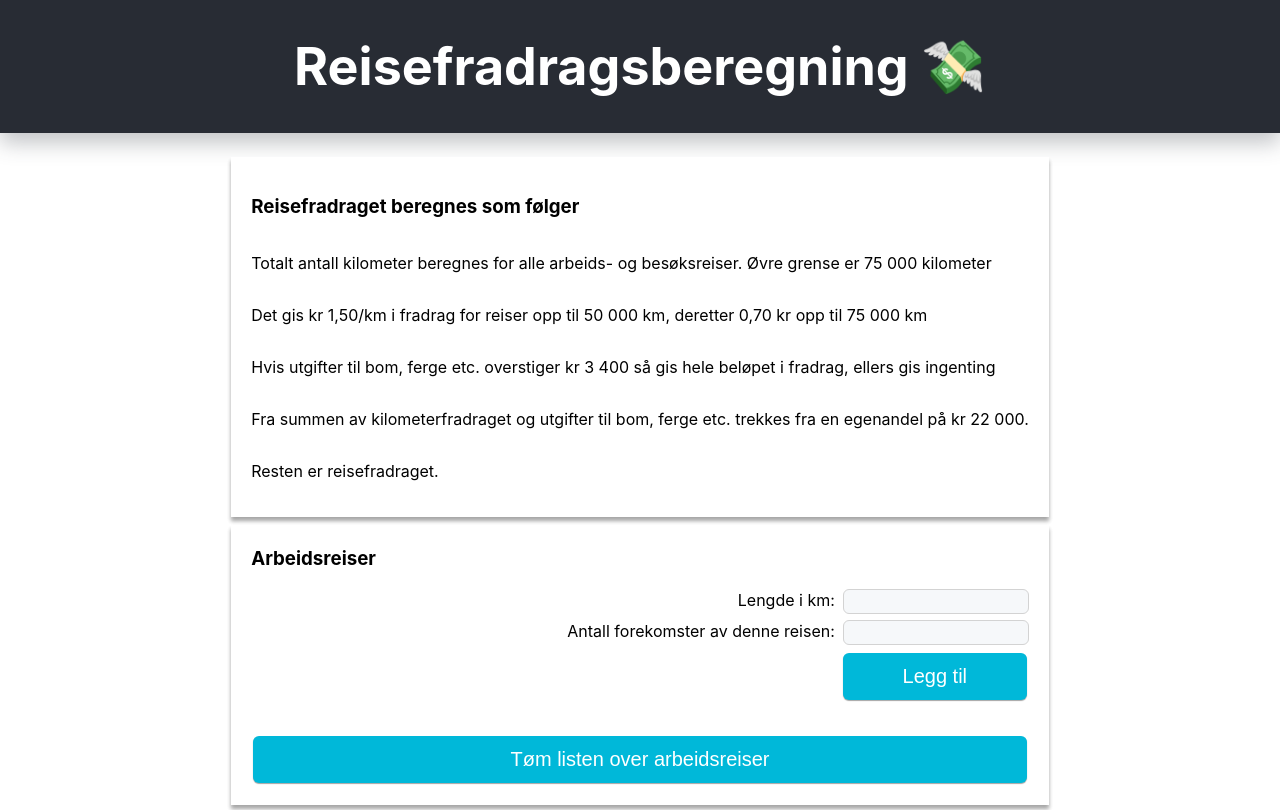
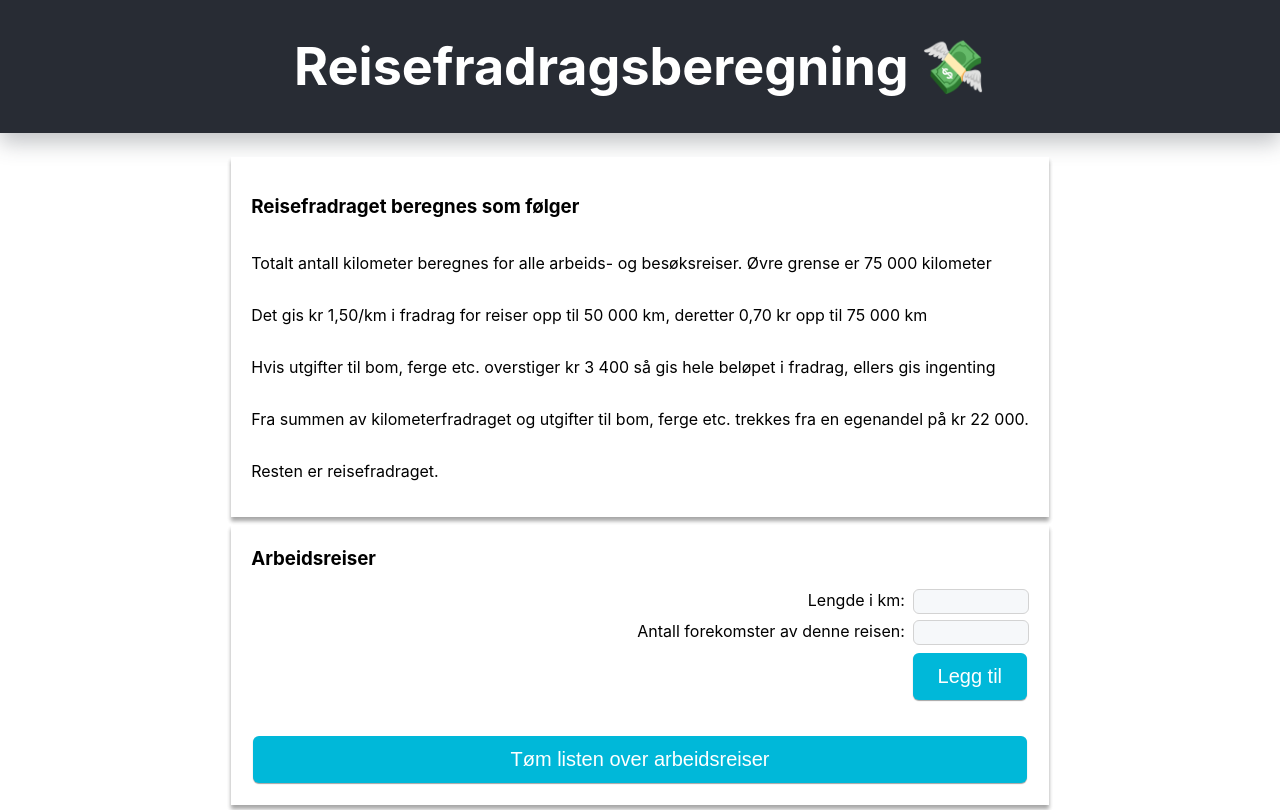
Before and after one commit to simpja/reisefradragskalkulator, a React (Create React App) app: page / in a window 1280 px wide. Shown: the top 810 px of the page. Built offline with nearby package versions, Linux system fonts and the light colour scheme.

Commit message:
minor styling fixes

```diff
--- a/src/styles/Travels.module.scss
+++ b/src/styles/Travels.module.scss
@@ -1,4 +1,4 @@
-$input-width: 180px;
+$input-width: 110px;
 
 .info_section {
   text-align: left;
@@ -12,6 +12,9 @@ $input-width: 180px;
   display: flex;
   justify-content: flex-end;
   margin-bottom: 6px;
+  input {
+    max-width: $input-width;
+  }
 }
 
 .input_container_li {
@@ -51,6 +54,10 @@ $input-width: 180px;
     background-image: linear-gradient(to right, #f0f4ff, #e0eaff);
     margin-bottom: 2px;
 
+    p {
+      min-width: 100px;
+    }
+
     button {
       padding: 2px 12px;
     }
```
